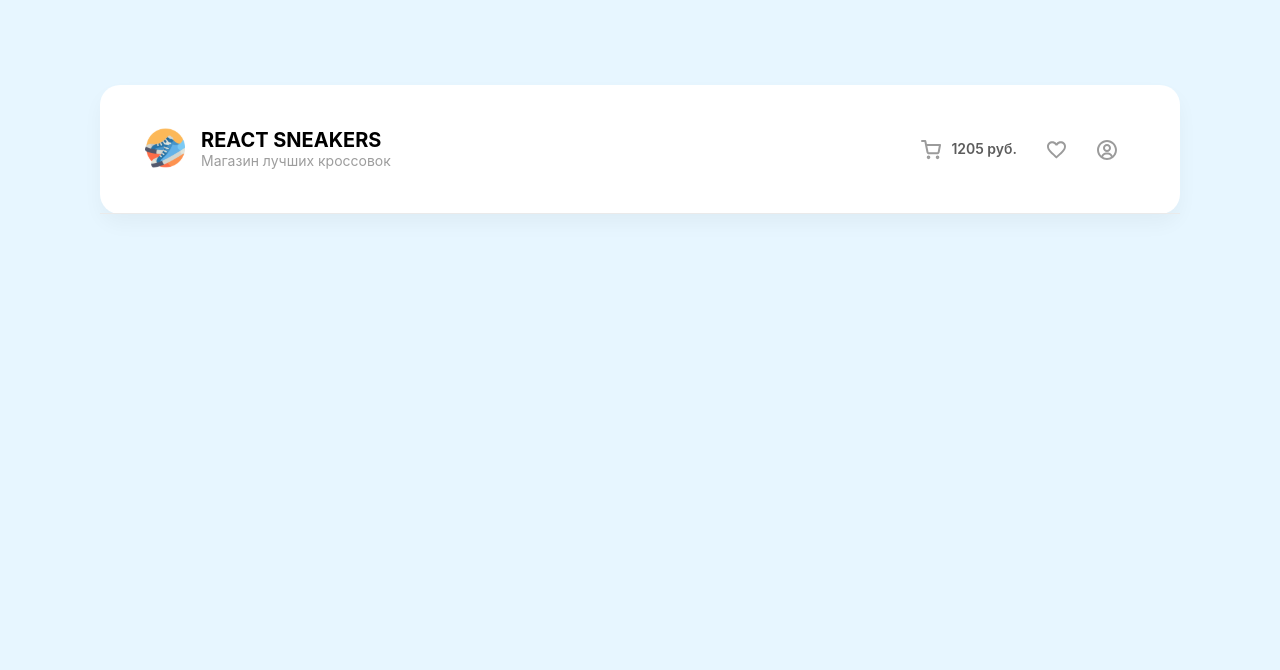
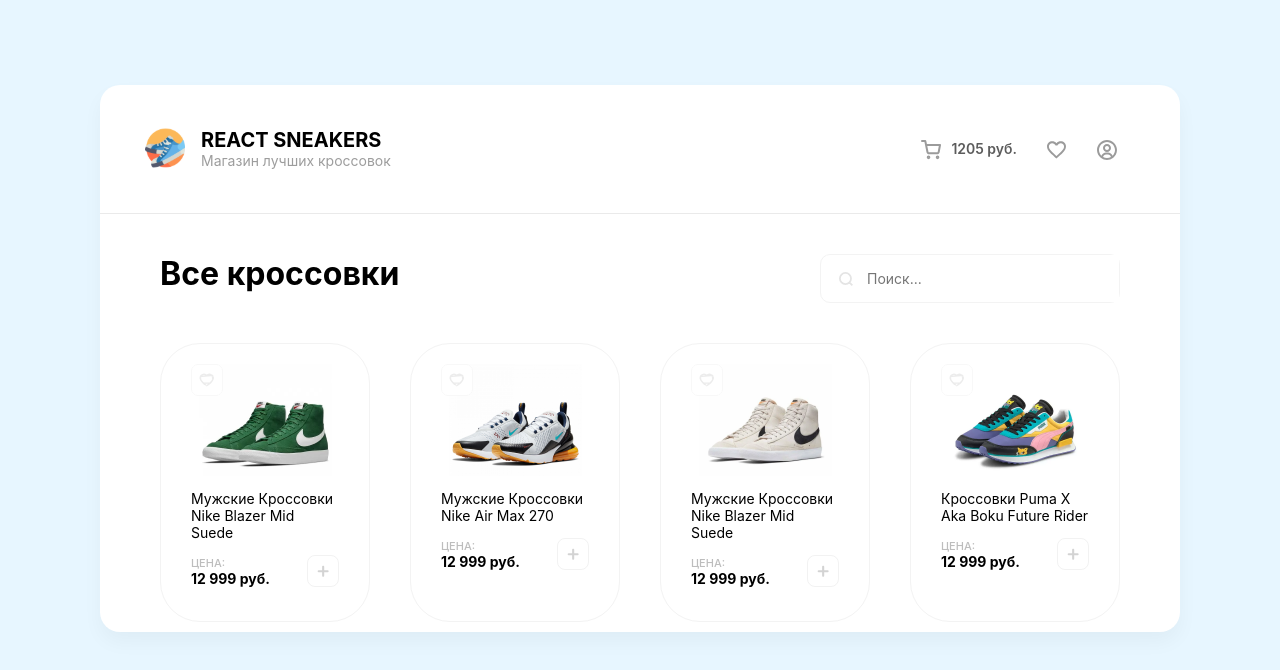
Before and after one commit to LivingstoneDoc/react-sneakers-shop, a JavaScript app: page / in a window 1280 px wide. Shown: the top 670 px of the page. Built offline with nearby package versions, Linux system fonts and the light colour scheme; the HTML template or start-up script is replaced by a standard one.

Commit message:
feat: add sneakers cards, search input and styles

```diff
--- a/src/App.js
+++ b/src/App.js
@@ -18,6 +18,78 @@
           <img src="./icon/header/profile.svg" alt="profile" className="profile" />
         </div>
       </header>
+
+      <main className="mainContent">
+        <div className="mainContentTitleWrapper">
+          <h2 className="allSneakersSubtitle">Все кроссовки</h2>
+          <div className="searchWrapper">
+            <img src="./icon/main-content/search.svg" alt="Search" className="searchImg" />
+            <input type="text" placeholder="Поиск..." className="searchSneakers" />
+          </div>
+        </div>
+        <div className="contentWrapper">
+          <div className="contentItem">
+            <div className="notFavouriteImg">
+              <img src="./icon/main-content/favourites-inactive.svg" alt="Not favourite" />
+            </div>
+            <img src="./img/sneakers/sneakers1.png" alt="sneakers img" className="sneakersImg" />
+            <p className="contentItemDescr">Мужские Кроссовки Nike Blazer Mid Suede</p>
+            <div className="contentItemBottom">
+              <div className="price">
+                <p className="priceTitle">Цена:</p>
+                <p className="priceValue">12 999 руб.</p>
+              </div>
+              <img src="./icon/main-content/cart-not-add.svg" alt="add cart" />
+            </div>
+          </div>
+
+          <div className="contentItem">
+            <div className="notFavouriteImg">
+              <img src="./icon/main-content/favourites-inactive.svg" alt="Not favourite" />
+            </div>
+            <img src="./img/sneakers/sneakers2.png" alt="sneakers img" className="sneakersImg" />
+            <p className="contentItemDescr">Мужские Кроссовки Nike Air Max 270</p>
+            <div className="contentItemBottom">
+              <div className="price">
+                <p className="priceTitle">Цена:</p>
+                <p className="priceValue">12 999 руб.</p>
+              </div>
+              <img src="./icon/main-content/cart-not-add.svg" alt="add cart" />
+            </div>
+          </div>
+
+          <div className="contentItem">
+            <div className="notFavouriteImg">
+              <img src="./icon/main-content/favourites-inactive.svg" alt="Not favourite" />
+            </div>
+            <img src="./img/sneakers/sneakers3.png" alt="sneakers img" className="sneakersImg" />
+            <p className="contentItemDescr">Мужские Кроссовки Nike Blazer Mid Suede</p>
+            <div className="contentItemBottom">
+              <div className="price">
+                <p className="priceTitle">Цена:</p>
+                <p className="priceValue">12 999 руб.</p>
+              </div>
+              <img src="./icon/main-content/cart-not-add.svg" alt="add cart" />
+            </div>
+          </div>
+
+          <div className="contentItem">
+            <div className="notFavouriteImg">
+              <img src="./icon/main-content/favourites-inactive.svg" alt="Not favourite" />
+            </div>
+            <img src="./img/sneakers/sneakers4.png" alt="sneakers img" className="sneakersImg" />
+            <p className="contentItemDescr">Кроссовки Puma X Aka Boku Future Rider</p>
+            <div className="contentItemBottom">
+              <div className="price">
+                <p className="priceTitle">Цена:</p>
+                <p className="priceValue">12 999 руб.</p>
+              </div>
+              <img src="./icon/main-content/cart-not-add.svg" alt="add cart" />
+            </div>
+          </div>
+        </div>
+
+      </main>
     </div>
   );
 }
--- a/src/index.css
+++ b/src/index.css
@@ -82,3 +82,112 @@
 
   border: 1px solid #eaeaea;
 }
+
+.mainContent {
+  padding: 40px 60px 10px 60px;
+}
+
+.mainContent .mainContentTitleWrapper {
+  display: flex;
+  justify-content: space-between;
+}
+
+.mainContent .mainContentTitleWrapper .allSneakersSubtitle {
+  font-size: 32px;
+  font-weight: 700;
+  margin: 0;
+}
+
+.mainContent .mainContentTitleWrapper .searchWrapper {
+  border-radius: 10px;
+  border: 1px solid #F3F3F3;
+  display: flex;
+  align-items: center;
+}
+
+.mainContent .mainContentTitleWrapper .searchWrapper .searchImg {
+  padding-left: 18px;
+  width: 14px;
+  height: 14px;
+}
+
+.mainContent .mainContentTitleWrapper .searchSneakers {
+  width: 250px;
+  height: 45px;
+  color: #C4C4C4;
+  font-size: 14px;
+  font-weight: 400;
+  border: 0;
+  padding-left: 14px;
+}
+
+.mainContent .mainContentTitleWrapper input:focus {
+  outline: none;
+  color: #000000;
+}
+
+.mainContent .contentWrapper {
+  display: flex;
+  gap: 40px;
+}
+
+.mainContent .contentWrapper .contentItem {
+  width: 210px;
+  /* height: 260px; */
+  border: 1px solid #f3f3f3;
+  border-radius: 40px;
+  background: #ffffff;
+  padding: 20px 30px 34px 30px;
+  margin-top: 40px;
+  transition: box-shadow 0.2s ease-in-out, transform 0.2s ease-in-out;
+}
+
+.mainContent .contentWrapper .contentItem:hover {
+  box-shadow: 0px 20px 35px rgba(0, 0, 0, 0.05);
+  transform: translateY(-5px);
+}
+
+.mainContent .contentWrapper .contentItem .notFavouriteImg {
+  position: absolute;
+  cursor: pointer;
+}
+
+.mainContent .contentItem .sneakersImg {
+  width: 133px;
+  height: 112px;
+  display: block;
+  margin: 0 auto;
+}
+
+.mainContent .contentItem .contentItemDescr {
+  margin-top: 14px;
+  color: #000000;
+  font-size: 14px;
+  font-weight: 400;
+}
+
+.mainContent .contentItem .contentItemBottom {
+  margin-top: 14px;
+  display: flex;
+  justify-content: space-between;
+  align-items: center;
+}
+
+.mainContent .contentItem .contentItemBottom .price .priceTitle {
+  color: #bdbdbd;
+  font-size: 11px;
+  font-weight: 500;
+  text-transform: uppercase;
+}
+
+.mainContent .contentItem .contentItemBottom .price .priceValue {
+  color: #000000;
+  font-size: 14px;
+  font-weight: 700;
+}
+
+.mainContent .contentItem .contentItemBottom img {
+  width: 32px;
+  height: 32px;
+  cursor: pointer;
+}
```
